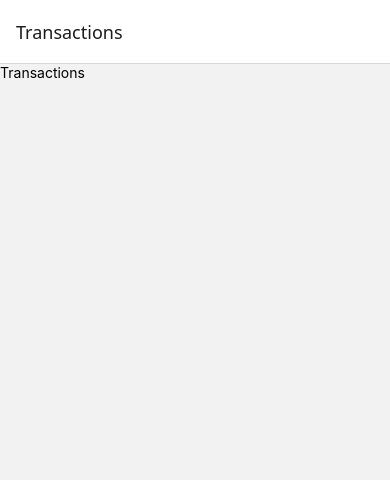
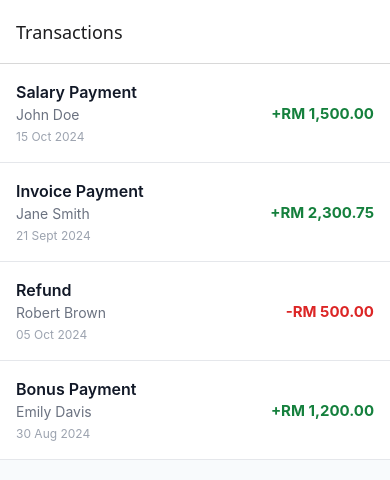
Before and after one commit to RukshanRanabahu/AEON-Bank-Mobile-Engineer-Assessment, a React Native app: screen /Transactions in a window 390 px wide. Shown: the top 480 px of the page. Built offline with nearby package versions, Linux system fonts and the light colour scheme.

Commit message:
implement transactions list

```diff
--- /dev/null
+++ b/src/components/TransactionListItem.tsx
@@ -0,0 +1,111 @@
+import React from 'react';
+import {
+    Pressable,
+    StyleSheet,
+    Text,
+    View,
+} from 'react-native';
+
+import { Transaction } from '../types/transaction';
+import {
+    formatCurrency,
+    formatTransactionDate,
+} from '../utils/formatters';
+
+interface TransactionListItemProps {
+    transaction: Transaction;
+    onPress: () => void;
+}
+
+const TransactionListItem = ({
+    transaction,
+    onPress,
+}: TransactionListItemProps) => {
+    const isIncoming = transaction.amount >= 0;
+
+    return (
+        <Pressable
+            onPress={onPress}
+            style={({ pressed }) => [
+                styles.container,
+                pressed && styles.pressed,
+            ]}>
+            <View style={styles.content}>
+                <Text style={styles.transferName}>
+                    {transaction.transferName}
+                </Text>
+
+                <Text style={styles.recipientName}>
+                    {transaction.recipientName}
+                </Text>
+
+                <Text style={styles.date}>
+                    {formatTransactionDate(transaction.transferDate)}
+                </Text>
+            </View>
+
+            <Text
+                style={[
+                    styles.amount,
+                    isIncoming ? styles.incoming : styles.outgoing,
+                ]}>
+                {formatCurrency(transaction.amount)}
+            </Text>
+        </Pressable>
+    );
+};
+
+const styles = StyleSheet.create({
+    container: {
+        flexDirection: 'row',
+        justifyContent: 'space-between',
+        alignItems: 'center',
+        paddingVertical: 18,
+        paddingHorizontal: 16,
+        backgroundColor: '#FFFFFF',
+        borderBottomWidth: StyleSheet.hairlineWidth,
+        borderBottomColor: '#E5E7EB',
+    },
+
+    pressed: {
+        opacity: 0.7,
+    },
+
+    content: {
+        flex: 1,
+        marginRight: 16,
+    },
+
+    transferName: {
+        fontSize: 16,
+        fontWeight: '600',
+        color: '#111827',
+    },
+
+    recipientName: {
+        marginTop: 4,
+        fontSize: 14,
+        color: '#6B7280',
+    },
+
+    date: {
+        marginTop: 6,
+        fontSize: 12,
+        color: '#9CA3AF',
+    },
+
+    amount: {
+        fontSize: 15,
+        fontWeight: '700',
+    },
+
+    incoming: {
+        color: '#15803D',
+    },
+
+    outgoing: {
+        color: '#DC2626',
+    },
+});
+
+export default TransactionListItem;
--- a/src/screens/Transactions/TransactionsScreen.tsx
+++ b/src/screens/Transactions/TransactionsScreen.tsx
@@ -1,12 +1,126 @@
-import React from 'react';
-import { View, Text } from 'react-native';
+import React, { useEffect } from 'react';
+import { useNavigation } from '@react-navigation/native';
+import type { NativeStackNavigationProp } from '@react-navigation/native-stack';
+import {
+    ActivityIndicator,
+    FlatList,
+    RefreshControl,
+    StyleSheet,
+    Text,
+    View,
+} from 'react-native';
+
+import TransactionListItem from '../../components/TransactionListItem';
+import type { RootStackParamList } from '../../navigation/AppNavigator';
+import { useTransactionStore } from '../../store/transactionStore';
+
+type TransactionsNavigationProp =
+    NativeStackNavigationProp<RootStackParamList, 'Transactions'>;
 
 const TransactionsScreen = () => {
+
+    const navigation = useNavigation<TransactionsNavigationProp>();
+    const {
+        transactions,
+        isLoading,
+        error,
+        fetchTransactions,
+    } = useTransactionStore();
+
+    useEffect(() => {
+        fetchTransactions();
+    }, [fetchTransactions]);
+
+    if (isLoading && transactions.length === 0) {
+        return (
+            <View style={styles.centerContainer}>
+                <ActivityIndicator size="large" />
+                <Text style={styles.loadingText}>
+                    Loading transactions...
+                </Text>
+            </View>
+        );
+    }
+
+    if (error && transactions.length === 0) {
+        return (
+            <View style={styles.centerContainer}>
+                <Text style={styles.errorText}>{error}</Text>
+            </View>
+        );
+    }
+
     return (
-        <View>
-            <Text>Transactions</Text>
+        <View style={styles.container}>
+            <FlatList
+                data={transactions}
+                keyExtractor={item => item.refId}
+                renderItem={({ item }) => (
+                    <TransactionListItem
+                        transaction={item}
+                        onPress={() => {
+                            navigation.navigate('TransactionDetails', {
+                                transactionId: item.refId,
+                            });
+                        }}
+                    />
+                )}
+                refreshControl={
+                    <RefreshControl
+                        refreshing={isLoading}
+                        onRefresh={fetchTransactions}
+                    />
+                }
+                contentContainerStyle={
+                    transactions.length === 0
+                        ? styles.emptyList
+                        : undefined
+                }
+                ListEmptyComponent={
+                    <Text style={styles.emptyText}>
+                        No transactions found.
+                    </Text>
+                }
+            />
         </View>
     );
 };
 
+const styles = StyleSheet.create({
+    container: {
+        flex: 1,
+        backgroundColor: '#F8FAFC',
+    },
+
+    centerContainer: {
+        flex: 1,
+        justifyContent: 'center',
+        alignItems: 'center',
+        padding: 24,
+    },
+
+    loadingText: {
+        marginTop: 12,
+        fontSize: 14,
+        color: '#64748B',
+    },
+
+    errorText: {
+        fontSize: 15,
+        color: '#DC2626',
+        textAlign: 'center',
+    },
+
+    emptyList: {
+        flexGrow: 1,
+        justifyContent: 'center',
+        alignItems: 'center',
+    },
+
+    emptyText: {
+        fontSize: 15,
+        color: '#64748B',
+    },
+});
+
 export default TransactionsScreen;
--- /dev/null
+++ b/src/utils/formatters.ts
@@ -0,0 +1,16 @@
+export const formatCurrency = (amount: number): string => {
+    const sign = amount < 0 ? '-' : '+';
+
+    return `${sign}RM ${Math.abs(amount).toLocaleString('en-MY', {
+        minimumFractionDigits: 2,
+        maximumFractionDigits: 2,
+    })}`;
+};
+
+export const formatTransactionDate = (date: string): string => {
+    return new Date(date).toLocaleDateString('en-MY', {
+        day: '2-digit',
+        month: 'short',
+        year: 'numeric',
+    });
+};
```
